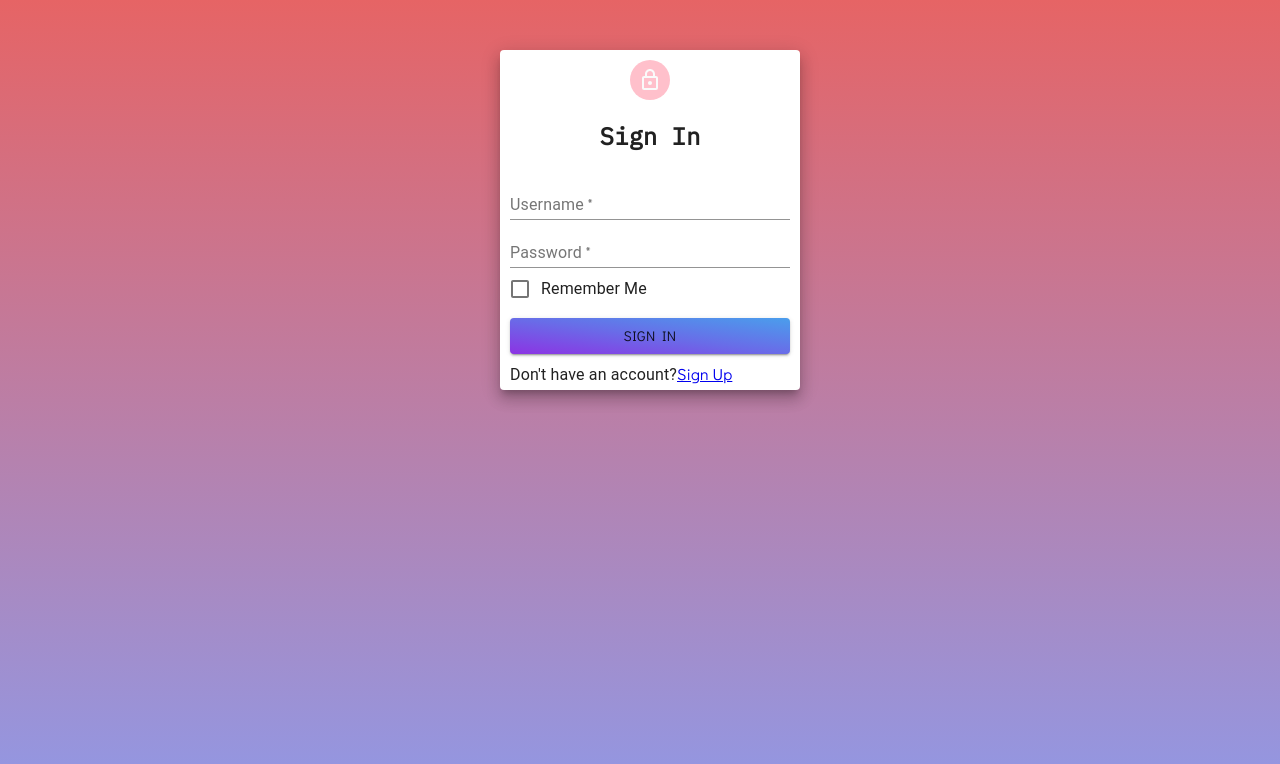
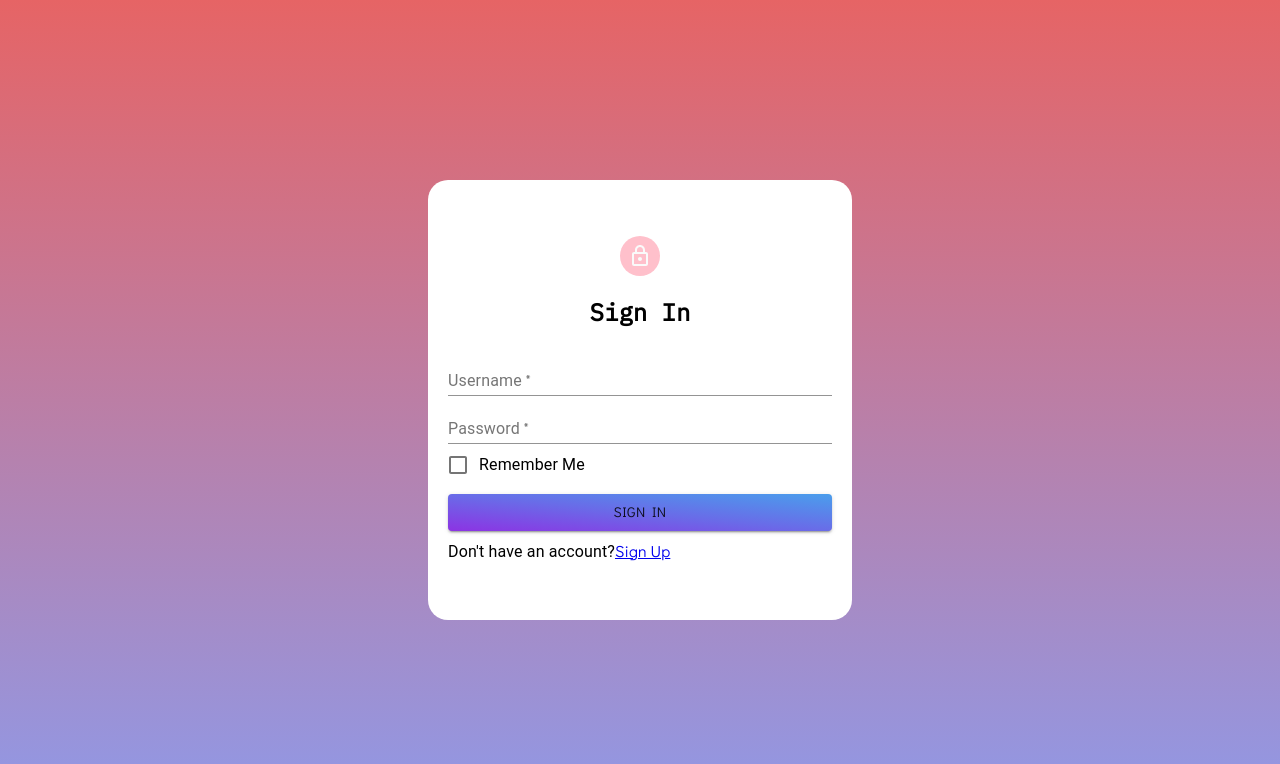
Before and after one commit to noelanimanini/notefrontend, a React (Create React App) app: page /login in a window 1280 px wide. Shown: the top 764 px of the page. Built offline with nearby package versions, Linux system fonts and the light colour scheme.

Commit message:
fixed responsiveness

```diff
--- a/src/App.js
+++ b/src/App.js
@@ -111,6 +111,7 @@ class App extends Component {
 
   render() {
     const { user, error } = this.state;
+    console.log(error);
     return (
       <div>
         <Switch>
--- a/src/components/Login.jsx
+++ b/src/components/Login.jsx
@@ -31,8 +31,7 @@ class Login extends React.Component {
       <div className="loginParent">
         <div className="login">
           <form>
-            <Grid>
-              <Paper elevation={10} className="login">
+            <div>
               <Grid align="center">
                 <Avatar style={avatarStyle}>
                   <LockOutlinedIcon></LockOutlinedIcon>
@@ -77,19 +76,7 @@ class Login extends React.Component {
                 Don't have an account?
                 <Link to="/signup">Sign Up</Link>
               </Typography>
-                {/* <Typography>
-                        <Link href="#" >
-                        Forgot Password?
-                        </Link>
-                        </Typography>
-                        <Typography> Do you have an account?
-                        <Link to="/asdfas" >
-                        Sign Up
-                        </Link>
-                      </Typography> */}
-                {/* for the links above, consult https://material-ui.com/guides/composition/#link when you have time. */}
-              </Paper>
-            </Grid>
+            </div>
           </form>
         </div>
       </div>
--- a/src/components/NoteContainer.jsx
+++ b/src/components/NoteContainer.jsx
@@ -76,14 +76,14 @@ class NoteContainer extends Component {
         user_id: note.notecontent.user_id,
       }),
     })
-      .then((response) => response.json())
+      .then((response) => console.log(response))
       .then((freshNote) => {
         this.setState((prevState) => {
           return {
             foundNotes: prevState.foundNotes.map((oldNote) =>
               oldNote.id === freshNote.id ? freshNote : oldNote
             ),
-            clicked: false
+            clicked: false,
           };
         });
       });
--- a/src/components/SignUp.jsx
+++ b/src/components/SignUp.jsx
@@ -8,9 +8,6 @@ import {
   Typography,
 } from "@material-ui/core";
 import FaceIcon from "@material-ui/icons/Face";
-
-// import FormControlLabel from '@material-ui/core/FormControlLabel';
-// import Checkbox from '@material-ui/core/Checkbox';
 import { Link } from "react-router-dom";
 
 class SignUp extends React.Component {
@@ -26,17 +23,13 @@ class SignUp extends React.Component {
   };
 
   render() {
-    const paperStyle = {
-      backgroundColor: "inherit",
-    };
     const avatarStyle = { backgroundColor: "pink" };
     const buttonStyle = { margin: "8px 0" };
     return (
       <div className="signupparent">
         <div className="signup">
           <form>
-            <Grid style={paperStyle}>
-              <Paper elevation={10} className="signup">
+            <div>
               <Grid align="center">
                 <Avatar style={avatarStyle}>
                   <FaceIcon></FaceIcon>
@@ -78,19 +71,7 @@ class SignUp extends React.Component {
                 Have an account?
                 <Link to="/login">Login</Link>
               </Typography>
-                {/* <Typography>
-                    <Link href="#" >
-                        Forgot Password?
-                    </Link>
-                    </Typography>
-                    <Typography> Do you have an account?
-                    <Link to="/asdfas" >
-                        Sign Up
-                    </Link>
-                    </Typography> */}
-                {/* for the links above, consult https://material-ui.com/guides/composition/#link when you have time. */}
-              </Paper>
-            </Grid>
+            </div>
           </form>
         </div>
       </div>
--- a/src/index.css
+++ b/src/index.css
@@ -79,9 +79,12 @@ p.instructions {
   animation: animateBg 10s linear infinite;
   background: linear-gradient(#e66465, #9198e5);
   height: 100vh;
+  margin: 0 auto;
   display: flex;
-  /* background-color: inherit; */
+  justify-content: center;
+  align-items: center;
 }
+
 @keyframes animateBg {
   0% {
     background-position: 0% 0%;
@@ -91,30 +94,71 @@ p.instructions {
   }
 }
 .login {
-  position: relative;
-  z-index: 1000;
+  width: 25%;
+  background-color: white;
   padding: 10px;
-  height: 40vh;
-  width: 280px;
-  margin: 20px auto;
-  background-color: inherit;
+  height: 60%;
+  border-radius: 20px 20px 20px 20px;
+}
+.signup {
+  width: 25%;
+  background-color: white;
+  padding: 10px;
+  height: 60%;
+  border-radius: 20px 20px 20px 20px;
+}
+
+@media screen and (max-width: 600px) {
+  .login {
+    width: 80%;
+    background-color: white;
+    padding: 10px;
+    height: 60%;
+    border-radius: 20px 20px 20px 20px;
+  }
+  .signup {
+    width: 80%;
+    background-color: white;
+    padding: 10px;
+    height: 60%;
+    border-radius: 20px 20px 20px 20px;
+  }
+}
+
+@media screen and (min-width: 900px) {
+  .login {
+    width: 30%;
+    background-color: white;
+    padding: 20px;
+    height: 50%;
+    border-radius: 20px 20px 20px 20px;
+    margin: 0 auto;
+    display: flex;
+    justify-content: center;
+    align-items: center;
+  }
+
+  .signup {
+    width: 30%;
+    background-color: white;
+    padding: 20px;
+    height: 50%;
+    border-radius: 20px 20px 20px 20px;
+    margin: 0 auto;
+    display: flex;
+    justify-content: center;
+    align-items: center;
+  }
 }
 
 .signupparent {
   animation: animateBg 10s linear infinite;
   background: linear-gradient(#e66465, #9198e5);
   height: 100vh;
+  margin: 0 auto;
   display: flex;
-}
-
-.signup {
-  position: relative;
-  z-index: 1000;
-  padding: 10px;
-  height: 40vh;
-  width: 280px;
-  margin: 20px auto;
-  background-color: inherit;
+  justify-content: center;
+  align-items: center;
 }
 
 .filter {
```
Lines whose indentation alone changed are shown as unchanged.
